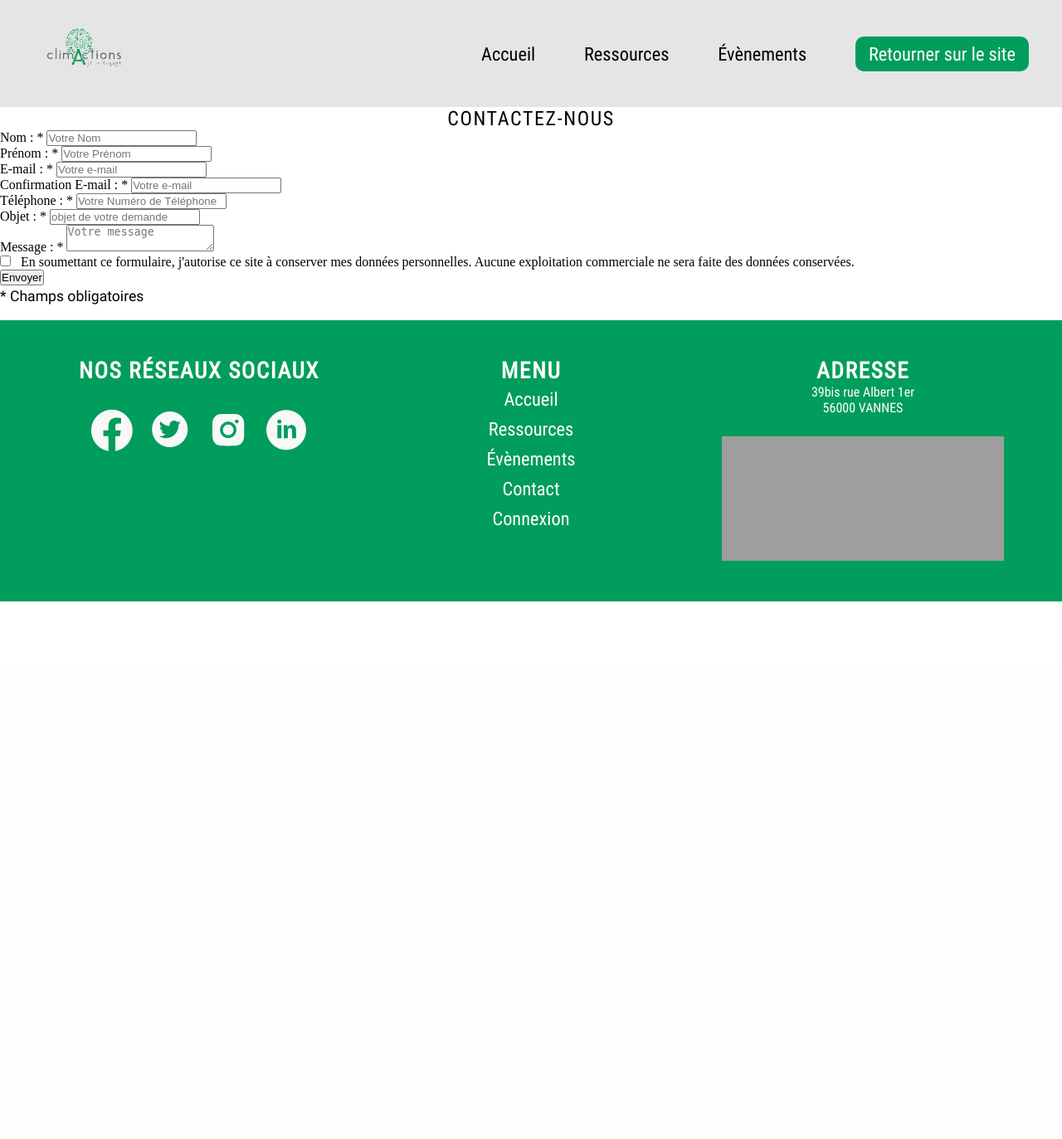
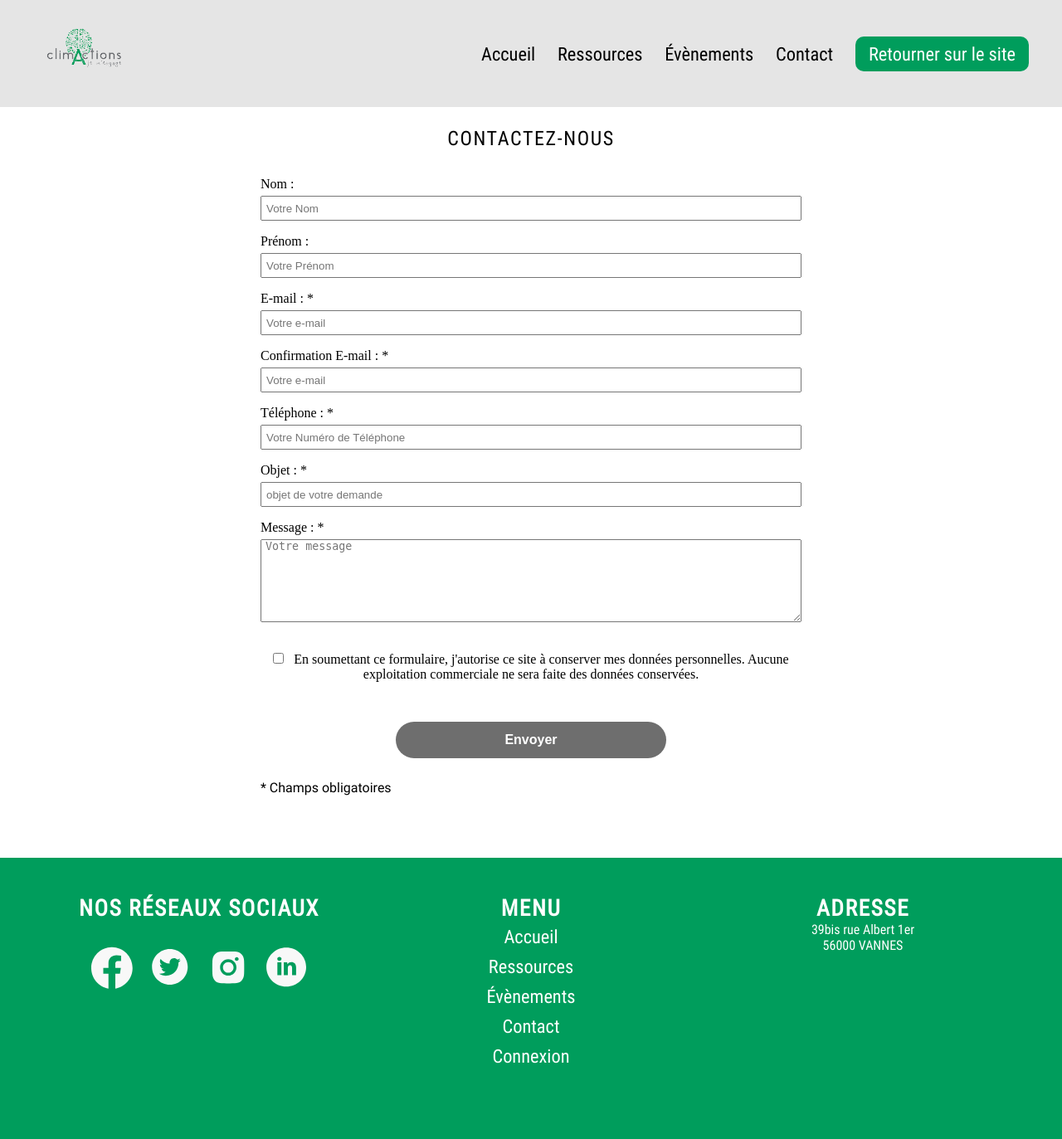
Before and after one commit to nicolaslechenic/climactions_cdr, a PHP site: page /index.php?action=contact in a window 1280 px wide. Shown: the whole page at 83% size. Before the commit the page ends 725 px from the top, so only its background shows below. Run offline with PHP 8.4, Linux system fonts and the light colour scheme; grey boxes are pictures that could not be loaded.

Commit message:
🐛 FIX: Re-commit page contact

```diff
--- a/Public/styles/style.css
+++ b/Public/styles/style.css
@@ -422,6 +422,99 @@ a {
   height: auto;
   margin: 25px 0;
 }
+/* -------------------------PAGE-CONTACT--------------- */
+.bloc-contact-user{
+  text-align: center;
+  margin: 1.5rem auto;
+}
+.main-bloc-form form{
+  padding: 0 1.5rem 2rem;
+  max-width: 700px;
+  margin: 0 auto;
+}
+.main-bloc-form form h1{
+  margin-bottom: 2rem;
+}
+.bloc-form label{
+  display: block;
+  text-align: start;
+  margin-bottom: 5px;
+}
+.bloc-form input{
+  height: 30px;
+  margin-bottom: 1rem;
+  width: 100%;
+  padding-left: 5px;
+}
+.main-bloc-form form p{
+  font-size: 1rem;
+  text-align: initial;
+}
+.send-contact{
+  padding: 0.8rem 2rem;
+  background-color: var(--hover);
+  color: white;
+  border: none;
+  font-weight: 600;
+  border-radius: 50px;
+  margin: 3rem auto 1.5rem;
+  text-align: center;
+  width: 50%;
+  cursor: pointer;
+  font-size: 1rem;
+  display: block;
+  transition: all 0.5s ease-in-out;
+}
+.send-contact:hover{
+  transform: scale(1.05);
+}
+.activeBtn{
+  background-color: var(--primary);
+}
+
+textarea{
+  height: 100px;
+  width: 100%;
+  margin-bottom: 2rem;
+  padding-left: 5px;
+}
+.msg-error{
+  background-color: #E01A1A;
+  color: white;
+  border-radius: 5px;
+  margin: 1rem 0;
+  padding: 0.5rem 1rem;
+  text-align: center;
+}
+.msg-success{
+  background-color: var(--primary);
+  color: white;
+  border-radius: 5px;
+  margin: 1rem 0;
+  padding: 0.5rem 1rem;
+  text-align: center;
+}
+
+/* PAGE SEND MAIL */
+#section-confirm-mail{
+  height: 300px;
+}
+#section-confirm-mail h1{
+  margin: 2rem;
+}
+#section-confirm-mail a{
+  text-align: center;
+  display: block;
+  margin: 4rem auto 0;
+  padding: 10px;
+  border-radius: 5px;
+  width: 67%;
+  transition: all 0.3s ease-in-out;
+}
+#section-confirm-mail a:hover{
+  color: var(--white);
+  background-color: var(--primary);
+}
 
 /* ------------------------- media desktop ------------------------------  */
 @media screen and (min-width: 600px)  {
@@ -526,6 +619,12 @@ a {
   #pied #adresse {
     order: 3;
   }
+
+    /* PAGE-SEND-MAIL */
+#section-confirm-mail a{
+  width: 35%;
+}
+
 }
 
 @media screen and (min-width: 1024px) {
@@ -651,6 +750,12 @@ a {
   #pied #adresse {
     order: 3;
   }
+
+    /* PAGE-SEND-MAIL */
+  #section-confirm-mail a{
+    width: 20%;
+}
+
 }
 
 /* pageArticle.php tous les articles */
--- a/app/Controllers/FrontController.php
+++ b/app/Controllers/FrontController.php
@@ -46,7 +46,6 @@ class FrontController extends Controller {
         extract($_POST);
 		$validation = true;
 		$erreur = [];
-        $confirm = [];
 
 
         if(empty($lastname) || empty($firstname) || empty($email) || empty($confirmEmail) || empty($phone) || empty($object) || empty($message)){
--- a/app/Views/frontend/contact.php
+++ b/app/Views/frontend/contact.php
@@ -8,27 +8,27 @@ ob_start();
     <section class="bloc-contact-user">
 
         <div class="main-bloc-form">
-        <form action="index.php?action=contactPost" method="POST">
+            <form action="index.php?action=contactPost" method="POST">
                 <h1>Contactez-Nous</h1>
 
                 <?php if (isset($erreur)):
                 if($erreur):
                     foreach($erreur as $e):
                     ?>
-        <p class="msg-error"><?= $e ?></p>
-        <?php
+                <p class="msg-error"><?= $e ?></p>
+                <?php
                 endforeach;
 
                 endif;
             endif;
             ?>
                 <div class="bloc-form">
-                    <label for="lastname">Nom : *</label>
+                    <label for="lastname">Nom : </label>
                     <input type="text" id="lastname" name="lastname" placeholder="Votre Nom" value="<?php if (isset($_POST['lastname'])) echo $_POST['lastname']
                      ?>" required />
                 </div>
                 <div class="bloc-form">
-                    <label for="firstname">Prénom : *</label>
+                    <label for="firstname">Prénom :</label>
                     <input type="text" id="firstname" name="firstname" placeholder="Votre Prénom" value="<?php if (isset($_POST['firstname'])) echo $_POST['firstname']
                      ?>" required />
                 </div>
--- a/app/Views/frontend/layouts/header.php
+++ b/app/Views/frontend/layouts/header.php
@@ -21,6 +21,7 @@
                 <li><a href="index.php">Accueil</a></li>
                 <li><a href="index.php?action=pageArticle">Ressources</a></li>
                 <li><a href="#">évènements</a></li>
+                <li><a href="index.php?action=contact">Contact</a></li>
                 <li><a href="https://climactions-bretagnesud.bzh/">Retourner sur le site</a></li>
             </ul>
 
```
